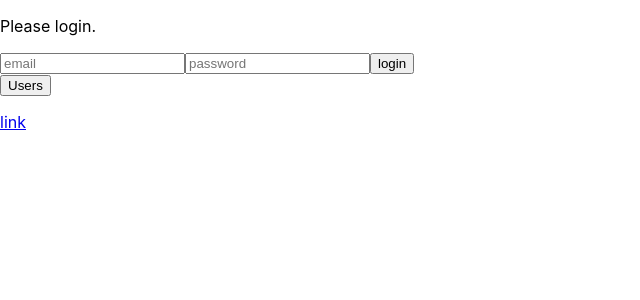
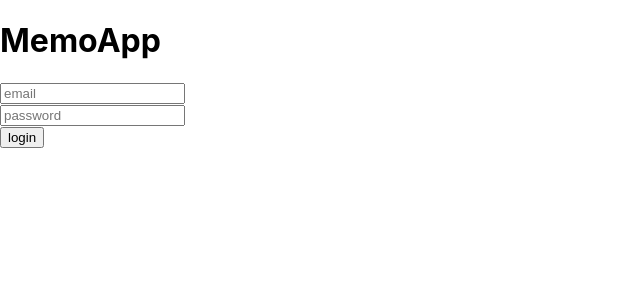
Before and after one commit to yongikim/memoapp, a React (Create React App) app: page /login in a window 1280 px wide. Shown: the top 300 px of the page, without its empty margins (0-640 px from the left). Built offline with nearby package versions, Linux system fonts and the light colour scheme; no server answers.

Commit message:
Redirect to home page when already logged in

```diff
--- a/src/App.tsx
+++ b/src/App.tsx
@@ -1,4 +1,4 @@
-import { createContext, useReducer } from 'react'
+import { createContext, useReducer, useEffect, useContext } from 'react'
 import './App.css'
 import { BrowserRouter as Router, Switch, Route } from 'react-router-dom'
 import Notes from 'notes/Notes'
@@ -6,6 +6,7 @@ import NewNote from 'notes/NewNote'
 import Auth from 'Auth'
 import Login from 'Login'
 import { authInitState, authReducer, AuthAction } from 'AuthContext'
+import axios from 'axios'
 
 export const AuthContext = createContext({
   state: authInitState,
@@ -17,10 +18,48 @@ function App(): JSX.Element {
 
   return (
     <AuthContext.Provider value={{ state, dispatch }}>
+      <Sub />
+    </AuthContext.Provider>
+  )
+}
+
+function Sub() {
+  const authContext = useContext(AuthContext)
+
+  const getUserId = () => {
+    const client = axios.create({
+      baseURL: process.env['REACT_APP_API_BASE_URL'],
+      headers: {
+        'Content-Type': 'application/json',
+      },
+      responseType: 'json',
+    })
+    const url = '/auth/user_id'
+    const config = {
+      withCredentials: true,
+    }
+
+    return client.get(url, config)
+  }
+
+  useEffect(() => {
+    getUserId()
+      .then(() => {
+        authContext.dispatch({ type: 'AUTHORIZED' })
+      })
+      .catch(() => {
+        authContext.dispatch({ type: 'UNAUTHORIZED' })
+      })
+  }, [])
+
+  if (authContext.state.loading) {
+    return <p>Loading...</p>
+  }
+
+  return (
     <Router>
       <Switch>
         <Route exact path={'/login'}>
-            {/* TODO: wrap in <UserOnly /> */}
           <Login />
         </Route>
         <Auth>
@@ -29,7 +68,6 @@ function App(): JSX.Element {
         </Auth>
       </Switch>
     </Router>
-    </AuthContext.Provider>
   )
 }
 
--- a/src/Auth.tsx
+++ b/src/Auth.tsx
@@ -1,6 +1,5 @@
-import { ReactNode, useEffect, useContext } from 'react'
+import { ReactNode, useContext } from 'react'
 import { Redirect } from 'react-router-dom'
-import axios from 'axios'
 import { AuthContext } from 'App'
 
 interface AuthProps {
@@ -9,32 +8,6 @@ interface AuthProps {
 
 function Auth(props: AuthProps): JSX.Element {
   const authContext = useContext(AuthContext)
-
-  const getUserId = () => {
-    const client = axios.create({
-      baseURL: process.env['REACT_APP_API_BASE_URL'],
-      headers: {
-        'Content-Type': 'application/json',
-      },
-      responseType: 'json',
-    })
-    const url = '/auth/user_id'
-    const config = {
-      withCredentials: true,
-    }
-
-    return client.get(url, config)
-  }
-
-  useEffect(() => {
-    getUserId()
-      .then(() => {
-        authContext.dispatch({ type: 'AUTHORIZED' })
-      })
-      .catch(() => {
-        authContext.dispatch({ type: 'UNAUTHORIZED' })
-      })
-  }, [])
 
   if (authContext.state.loading) {
     return <p>loading...</p>
--- a/src/AuthContext.ts
+++ b/src/AuthContext.ts
@@ -3,7 +3,7 @@ export const authInitState = {
   loading: true,
 }
 
-interface AuthState {
+export interface AuthState {
   auth: boolean
   loading: boolean
 }
--- a/src/Login.tsx
+++ b/src/Login.tsx
@@ -1,17 +1,10 @@
 import axios from 'axios'
 import { useState, useContext } from 'react'
-import { Link } from 'react-router-dom'
 import { AuthContext } from 'App'
-
-type UsersResponse = User[]
-
-interface User {
-  name: string
-}
+import { Redirect } from 'react-router-dom'
 
 function Login(): JSX.Element {
   const authContext = useContext(AuthContext)
-  const [userNames, setUserNames] = useState<string[]>([])
   const [email, setEmail] = useState('')
   const [password, setPassword] = useState('')
 
@@ -57,46 +50,41 @@ function Login(): JSX.Element {
     responseType: 'json',
   })
 
-  const handleUsersButtonClick = (): void => {
-    const url = '/users'
-    const config = {
-      withCredentials: true,
-    }
-
-    client.get<UsersResponse>(url, config).then((res) => {
-      const users = res.data
-      const userNames = users.map((user) => user.name)
-
-      setUserNames(userNames)
-    })
+  if (authContext.state.auth) {
+    return <Redirect to="/" />
   }
 
   return (
-    <>
-      <p>{authContext.state.auth ? 'Logged in.' : 'Please login.'}</p>
+    <div className="login-page">
+      <div className="login-container">
+        <h1>MemoApp</h1>
+        <div className="login-form">
           <form onSubmit={handleSubmit}>
+            <div>
               <input
                 name="email"
-          type="text"
+                type="email"
                 value={email}
                 placeholder="email"
                 onChange={handleEmailChange}
               />
+            </div>
+            <div>
               <input
                 name="password"
-          type="text"
+                type="password"
                 value={password}
                 placeholder="password"
                 onChange={handlePasswordChange}
               />
+            </div>
+            <div>
               <button type="submit">login</button>
+            </div>
           </form>
-      <div>
-        <button onClick={handleUsersButtonClick}>Users</button>
-        <p>{userNames}</p>
         </div>
-      <Link to={'/'}>link</Link>
-    </>
+      </div>
+    </div>
   )
 }
 
```
Lines whose indentation alone changed are shown as unchanged.
